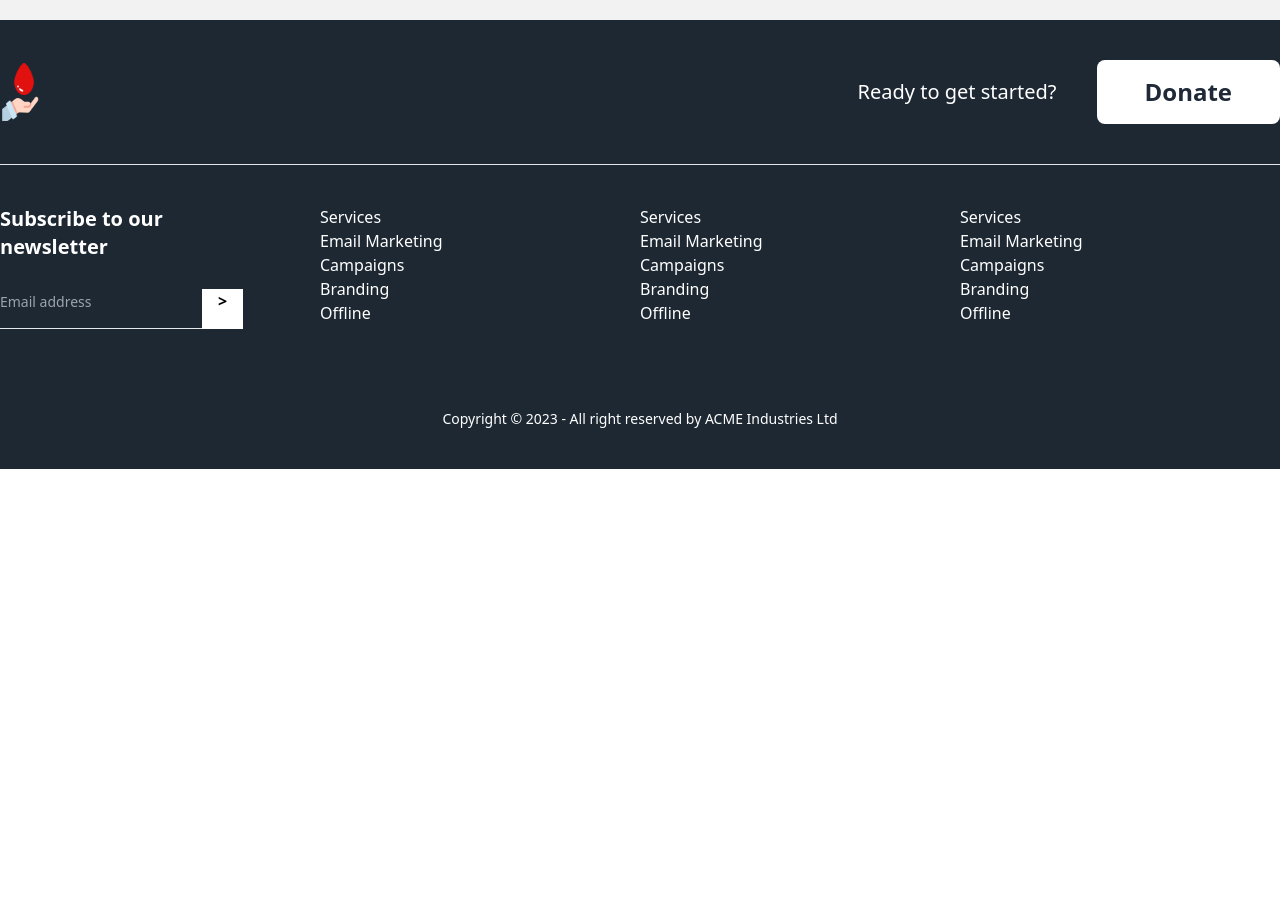
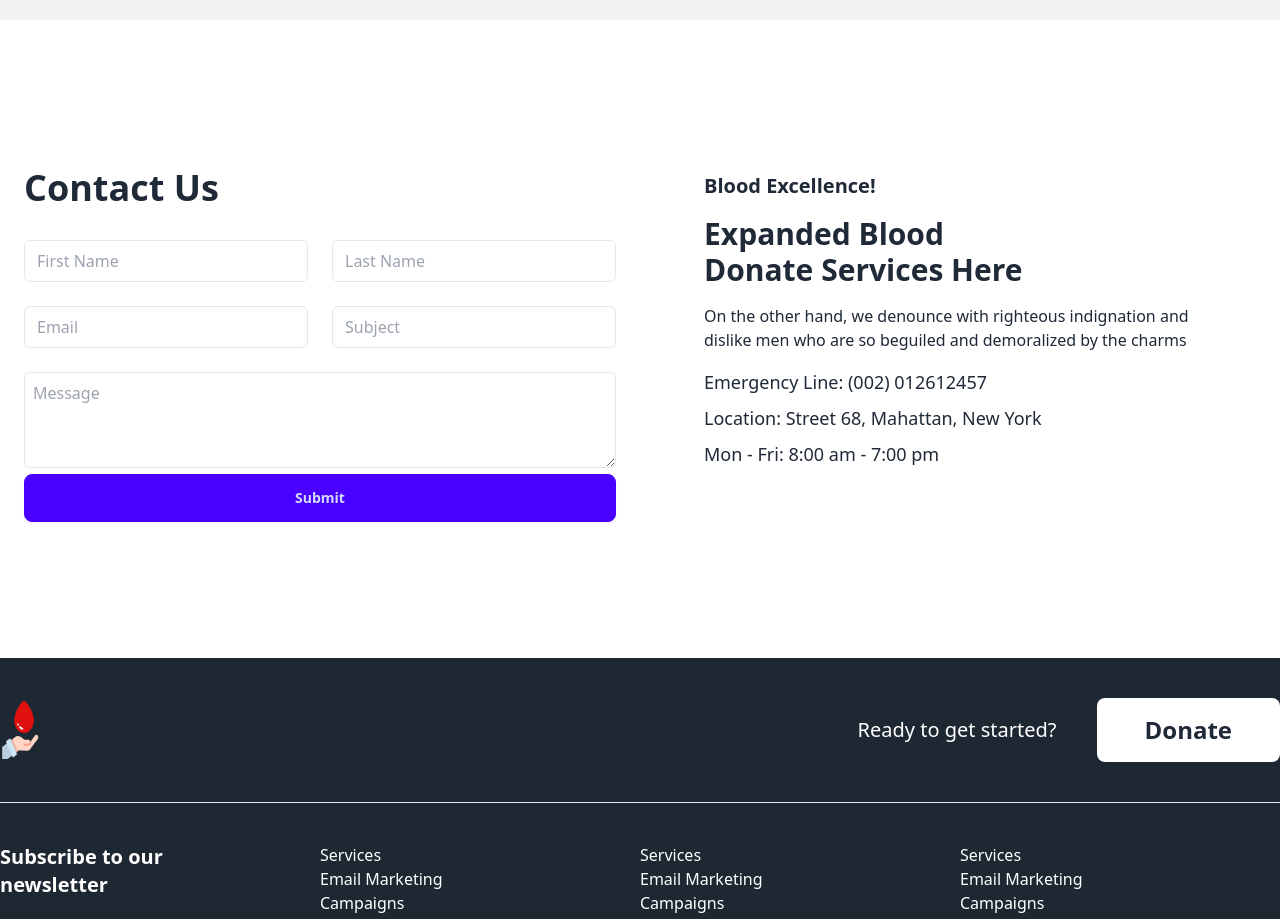
Before and after one commit to shorif2/blood-donation-application-client, a React (Vite) app: page / in a window 1280 px wide. Shown: the part 860-1779 px from the top of the page. Before the commit the page ends 1329 px from the top, so only its background shows below. Built offline with nearby package versions, Linux system fonts and the light colour scheme.

Commit message:
Contact us section created

```diff
--- /dev/null
+++ b/src/pages/Home/ContactUs/ContactUs.jsx
@@ -0,0 +1,55 @@
+import Container from "../../../components/Shared/Container";
+
+
+const ContactUs = () => {
+    return (
+        <div>
+            <Container>
+                <div className="flex w-full my-28">
+                    <div className="p-6 w-2/4 rounded-md">
+                        <div className="mb-8">
+                            <h1 className="my-3 text-4xl font-bold">Contact Us</h1>
+                        </div>
+                        <form className="w-full">
+                            <div className="flex flex-col gap-6">
+
+                                    <div className="flex gap-6">
+                                        <input type="text" id="email" placeholder="First Name" className="w-full px-3 py-2 border rounded-md dark:border-gray-700 dark:bg-gray-900 dark:text-gray-100" />
+                                        <input type="text" name="email" id="email" placeholder="Last Name" className="w-full px-3 py-2 border rounded-md dark:border-gray-700 dark:bg-gray-900 dark:text-gray-100" />
+                                    </div>
+                                    <div className="flex gap-6">
+                                        <input type="text" name="password" id="password" placeholder="Email" className="w-full px-3 py-2 border rounded-md dark:border-gray-700 dark:bg-gray-900 dark:text-gray-100" />
+                                        <input type="text" name="password" id="password" placeholder="Subject" className="w-full px-3 py-2 border rounded-md dark:border-gray-700 dark:bg-gray-900 dark:text-gray-100" />
+                                    </div>
+                            </div>
+
+                            <div className="mt-6">
+                                <textarea placeholder="Message" className="border  rounded-md p-2 w-full h-24 focus:ring focus:ri focus:ri"></textarea>
+                                <button className="btn btn-primary btn-block">Submit</button>
+                            </div>
+                        </form>
+                    </div>
+                    <div className="w-2/4 my-10 px-16">
+                        <h3 className="text-xl font-semibold">Blood Excellence!</h3>
+                        <h2 className="text-3xl font-bold py-4">Expanded Blood <br />Donate Services Here </h2>
+                        <p className="w-[500px]">
+                            On the other hand, we denounce with righteous indignation and dislike men who are so beguiled and demoralized by the charms
+                        </p>
+                        <h4 className="text-lg font-medium pt-4 pb-2">
+                            Emergency Line: (002) 012612457
+                        </h4>
+                        <h4 className="text-lg font-medium">
+                            Location: Street 68, Mahattan,
+                            New York
+                        </h4>
+                        <h4 className="text-lg font-medium py-2">
+                        Mon - Fri: 8:00 am - 7:00 pm
+                        </h4>
+                    </div>
+                </div>
+            </Container>
+        </div>
+    );
+};
+
+export default ContactUs;
--- a/src/pages/Home/Home.jsx
+++ b/src/pages/Home/Home.jsx
@@ -1,4 +1,5 @@
 import Banner from "./Banner/Banner";
+import ContactUs from "./ContactUs/ContactUs";
 
 
 
@@ -6,6 +7,7 @@ const Home = () => {
     return (
         <div>
           <Banner></Banner>
+          <ContactUs></ContactUs>
         </div>
     );
 };
```
